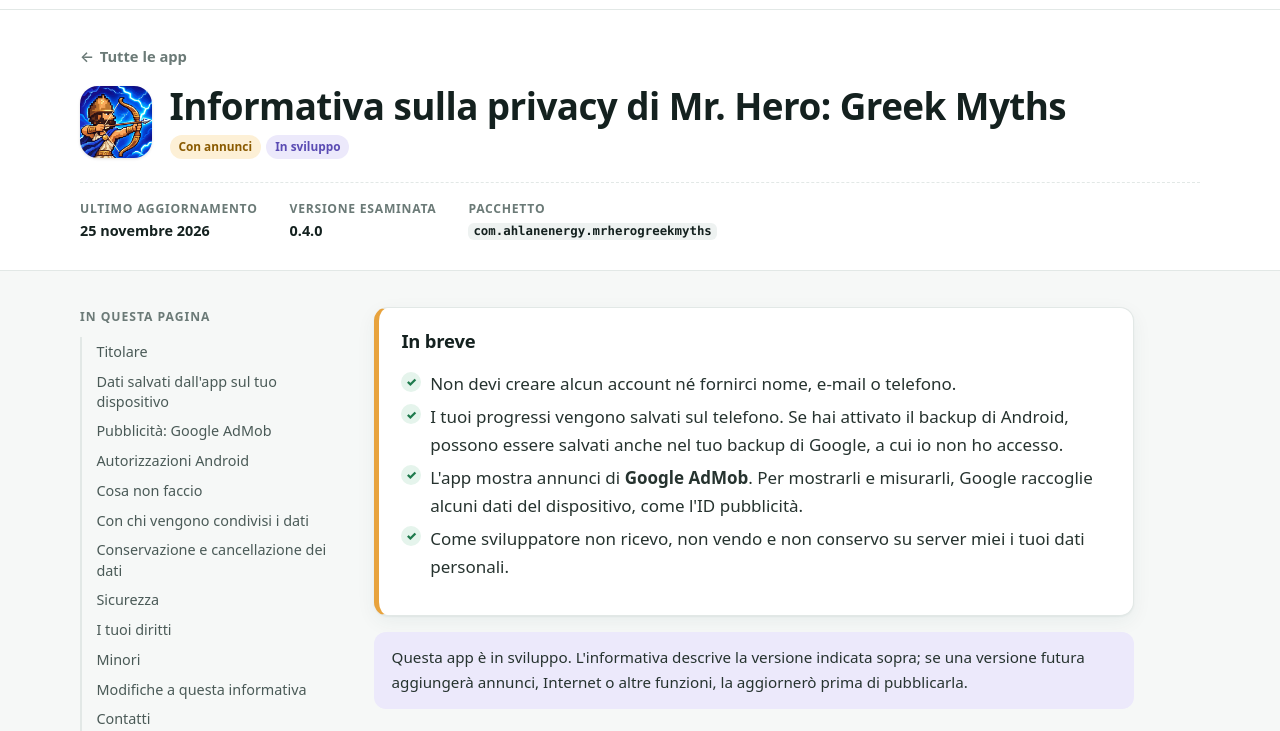
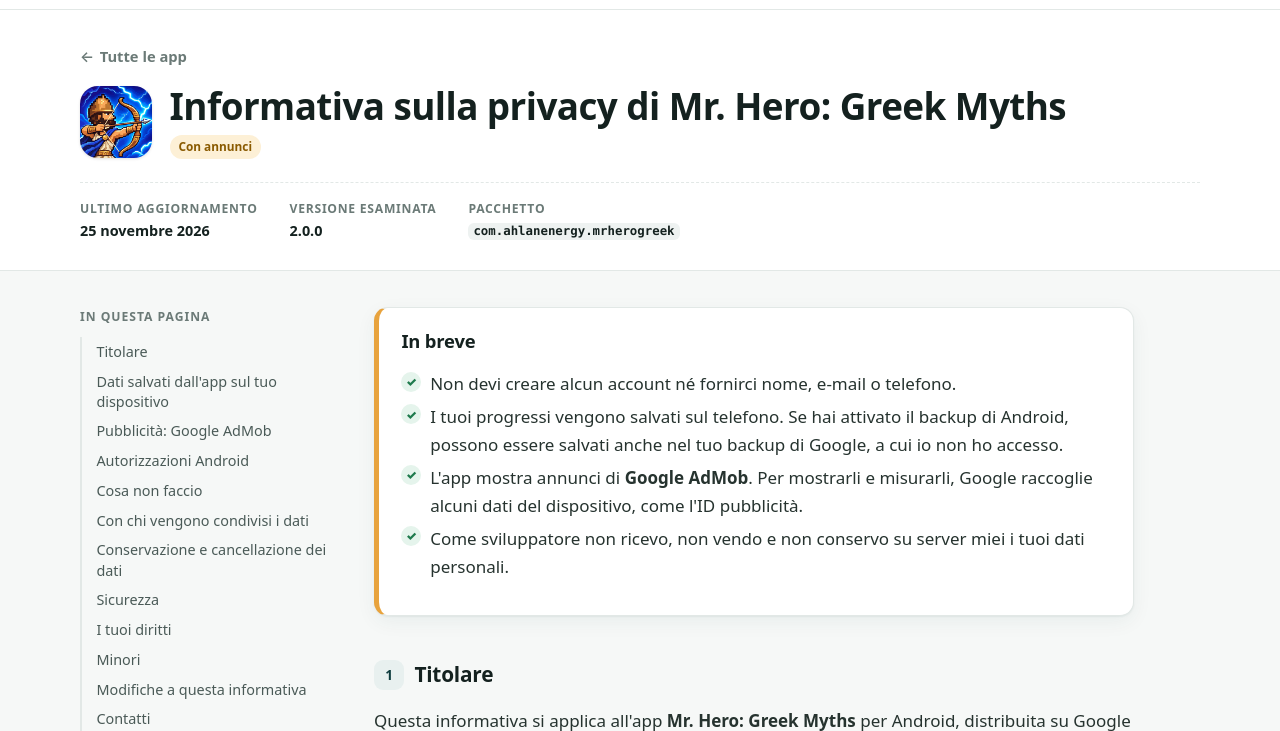
Before and after one commit to diego-g-apps/diego-g-apps.github.io, a plain HTML site: page it/privacy/mr-hero-greek-myths.html in a window 1280 px wide. Shown: the part 55-786 px from the top of the page. Drawn offline with Linux system fonts and the light colour scheme.

Commit message:
Rimosso 'In sviluppo' (IT); pacchetto Mr. Hero

```diff
--- a/it/privacy/mr-hero-greek-myths.html
+++ b/it/privacy/mr-hero-greek-myths.html
@@ -47,13 +47,13 @@
       <img class="app-icon" src="../../assets/img/mr-hero-greek-myths.png" alt="" width="72" height="72" loading="lazy">
       <div>
         <h1>Informativa sulla privacy di Mr. Hero: Greek Myths</h1>
-        <div class="badges"><span class="badge badge--ads">Con annunci</span><span class="badge badge--dev">In sviluppo</span></div>
+        <div class="badges"><span class="badge badge--ads">Con annunci</span></div>
       </div>
     </div>
     <dl class="meta">
       <div><dt>Ultimo aggiornamento</dt><dd>25 novembre 2026</dd></div>
-      <div><dt>Versione esaminata</dt><dd>0.4.0</dd></div>
-      <div><dt>Pacchetto</dt><dd><code>com.ahlanenergy.mrherogreekmyths</code></dd></div>
+      <div><dt>Versione esaminata</dt><dd>2.0.0</dd></div>
+      <div><dt>Pacchetto</dt><dd><code>com.ahlanenergy.mrherogreek</code></dd></div>
     </dl>
   </div>
 </section>
@@ -88,7 +88,7 @@
   <li>Come sviluppatore non ricevo, non vendo e non conservo su server miei i tuoi dati personali.</li>
 </ul>
     </div>
-    <p class="note">Questa app è in sviluppo. L'informativa descrive la versione indicata sopra; se una versione futura aggiungerà annunci, Internet o altre funzioni, la aggiornerò prima di pubblicarla.</p>
+
 <section id="responsable"><h2><span class="num">1</span>Titolare</h2>
 <p>Questa informativa si applica all'app <strong>Mr. Hero: Greek Myths</strong> per Android, distribuita su Google Play. Sviluppatore e titolare del trattamento: <strong>Diego G</strong>. Contatto: <a href="mailto:ahlanenergy@gmail.com">ahlanenergy@gmail.com</a>.</p>
 </section>
```
Also changed, not shown: it/privacy/alpaca-racing.html (+2 -2 lines), it/privacy/inca-chess.html (+2 -2 lines).
